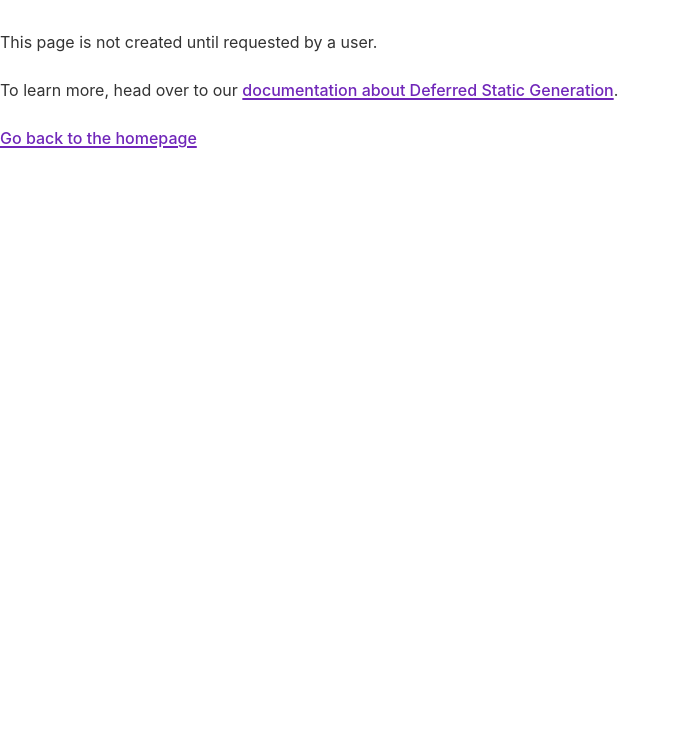
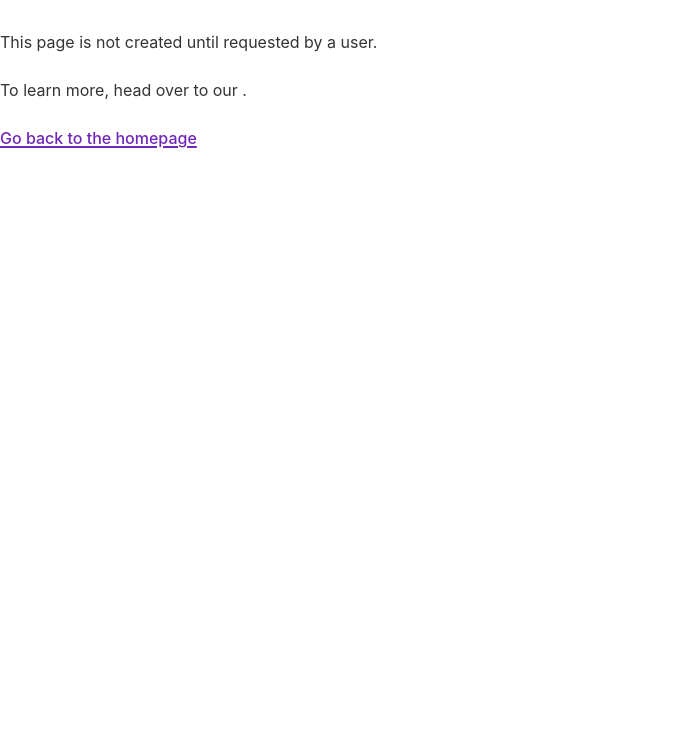
Before and after one commit to Taron-cyber/netlify-testing, a Gatsby site: page /using-dsg in a window 1280 px wide. Shown: the part 53-800 px from the top of the page, without its empty margins (0-680 px from the left). Built offline with nearby package versions, Linux system fonts and the light colour scheme; Gatsby itself is replaced by a stand-in of ours.

Commit message:
fix <a> tegs

```diff
--- a/src/templates/using-dsg.js
+++ b/src/templates/using-dsg.js
@@ -10,13 +10,7 @@ const UsingDSG = () => (
       Hello from a <b>DSG Page</b>
     </h1>
     <p>This page is not created until requested by a user.</p>
-    <p>
-      To learn more, head over to our{" "}
-      <a href="https://www.gatsbyjs.com/docs/reference/rendering-options/deferred-static-generation/">
-        documentation about Deferred Static Generation
-      </a>
-      .
-    </p>
+    <p>To learn more, head over to our .</p>
     <Link to="/">Go back to the homepage</Link>
   </Layout>
 )
```
Also changed, not shown: src/pages/using-ssr.js (+1 -7 lines), src/pages/using-typescript.tsx (+4 -8 lines).
